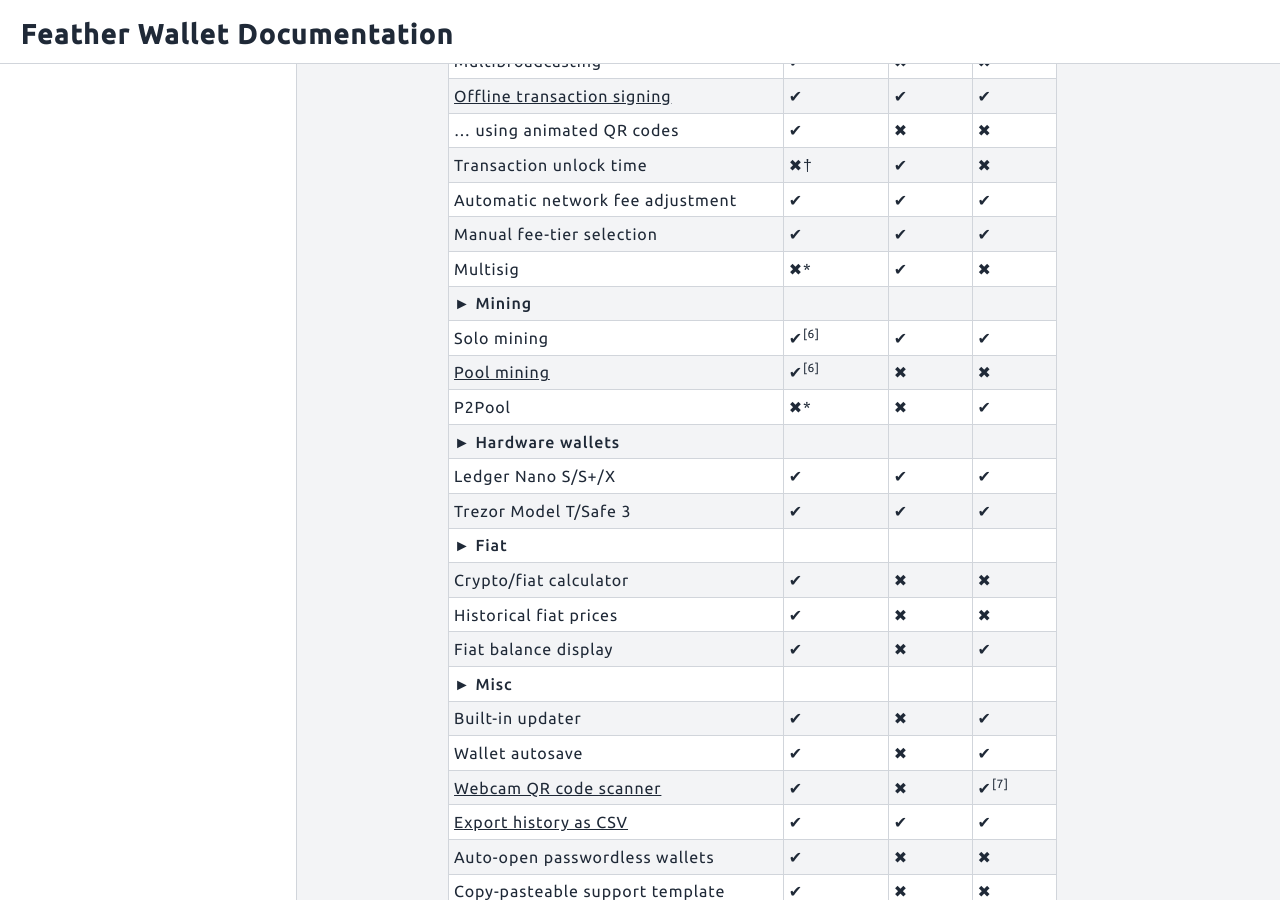
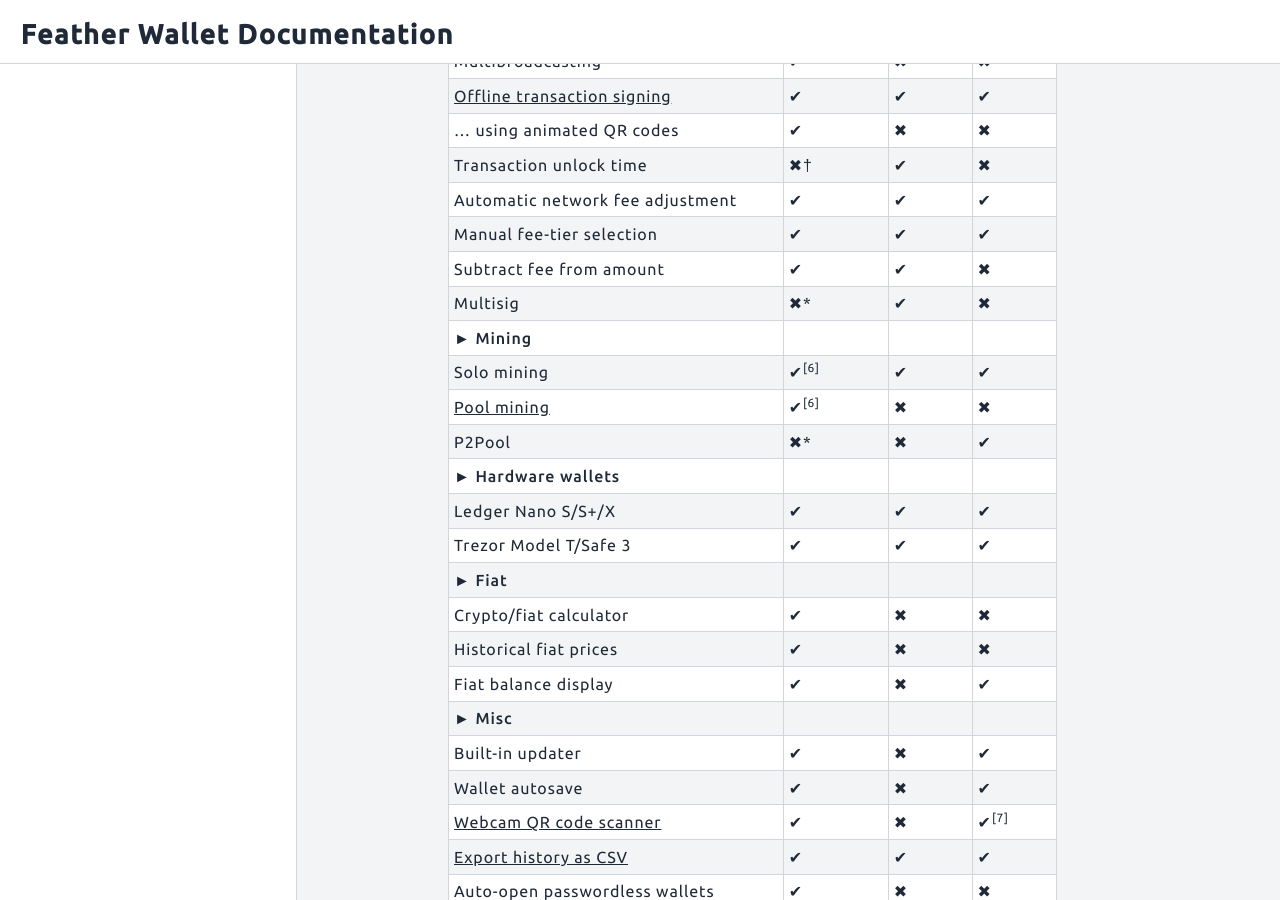
Before and after one commit to jermanuts/feather-docs, a Jekyll site: the page built from content/_guides/features.md, in a window 1280 px wide and 900 px high, scrolled down 1720 px. Built offline with Jekyll 4.4.1, drawn with Linux system fonts in a browser that asks for light colours.

Commit message:
features: subtract fee from amount

```diff
--- a/content/_guides/features.md
+++ b/content/_guides/features.md
@@ -57,6 +57,7 @@
 | Transaction unlock time                                                                     | ✖†                       | ✔               | ✖               |
 | Automatic network fee adjustment                                                            | ✔                        | ✔               | ✔               |
 | Manual fee-tier selection                                                                   | ✔                        | ✔               | ✔               |
+| Subtract fee from amount                                                                    | ✔                        | ✔               | ✖               |
 | Multisig                                                                                    | ✖*                       | ✔               | ✖               |
 | **► Mining**                                                                                |
 | Solo mining                                                                                 | ✔<sup>[6]</sup>          | ✔               | ✔               |
```
